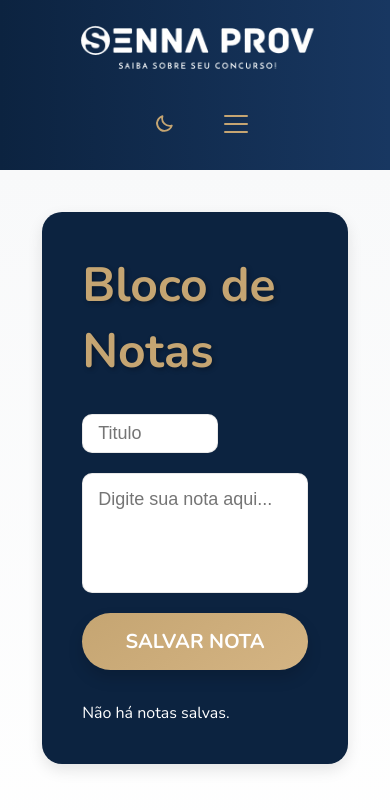
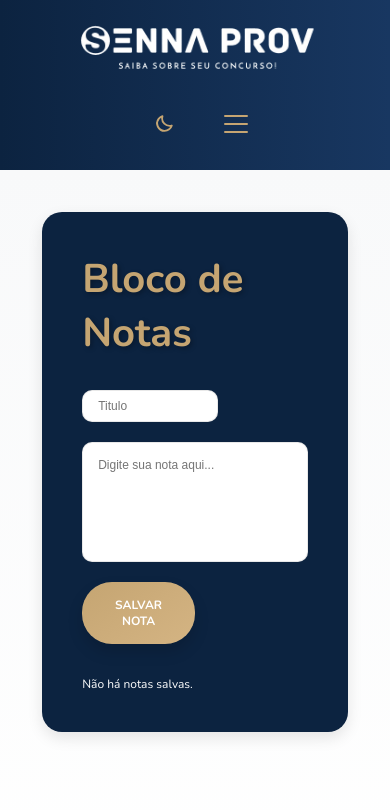
Before and after one commit to davimoura27/Curso-Full-Stack-Projeto-Concurso-SennaProv-Atualizado, a React (Vite) app in the folder Projeto/: page /bloco-de-notas in a window 390 px wide. Shown: the top 810 px of the page. Built offline with nearby package versions, Linux system fonts and the light colour scheme.

Commit message:
responsividade no bloco de notas com telas menores

```diff
--- a/Projeto/src/pages/Notepad/notepad.module.css
+++ b/Projeto/src/pages/Notepad/notepad.module.css
@@ -92,8 +92,7 @@ textarea:focus, input:focus {
     color: var(--white);
     transition: 0.4s ease, transform 0.2s ease;
     box-shadow: 0px 8px 15px rgba(0, 0, 0, 0.15);
-    width: 100%;
-    max-width: 300px;
+    width: 50%;
 }
 .notepadButtonCancel {
     text-transform: uppercase;
@@ -107,8 +106,7 @@ textarea:focus, input:focus {
     color: var(--white);
     transition: 0.4s ease, transform 0.2s ease;
     box-shadow: 0px 8px 15px rgba(0, 0, 0, 0.15);
-    width: 100%;
-    max-width: 300px;
+    width: 50%;
 }
 .notepadButton:hover {
     background: linear-gradient(145deg, var(--gold-dark), var(--gold));
@@ -198,8 +196,23 @@ button {
     gap: 10px;
 
 }
-
 .notepadSave {
     margin-top: 2rem;
     color: white;
 }
+@media(max-width:638px){
+    .container{
+        font-size: 12px;
+    }
+    .notepad h1 {
+        font-size: 2.5rem;
+    }
+    .notepadButton,.notepadButtonCancel{
+        padding: 15px 20px;
+        font-size: 12px;
+    }
+    .editar, .excluir, input, textarea{
+        font-size: 12px;
+    }
+
+}
```
Also changed, not shown: 1 other file (tests, documents, lock files or other folders).
